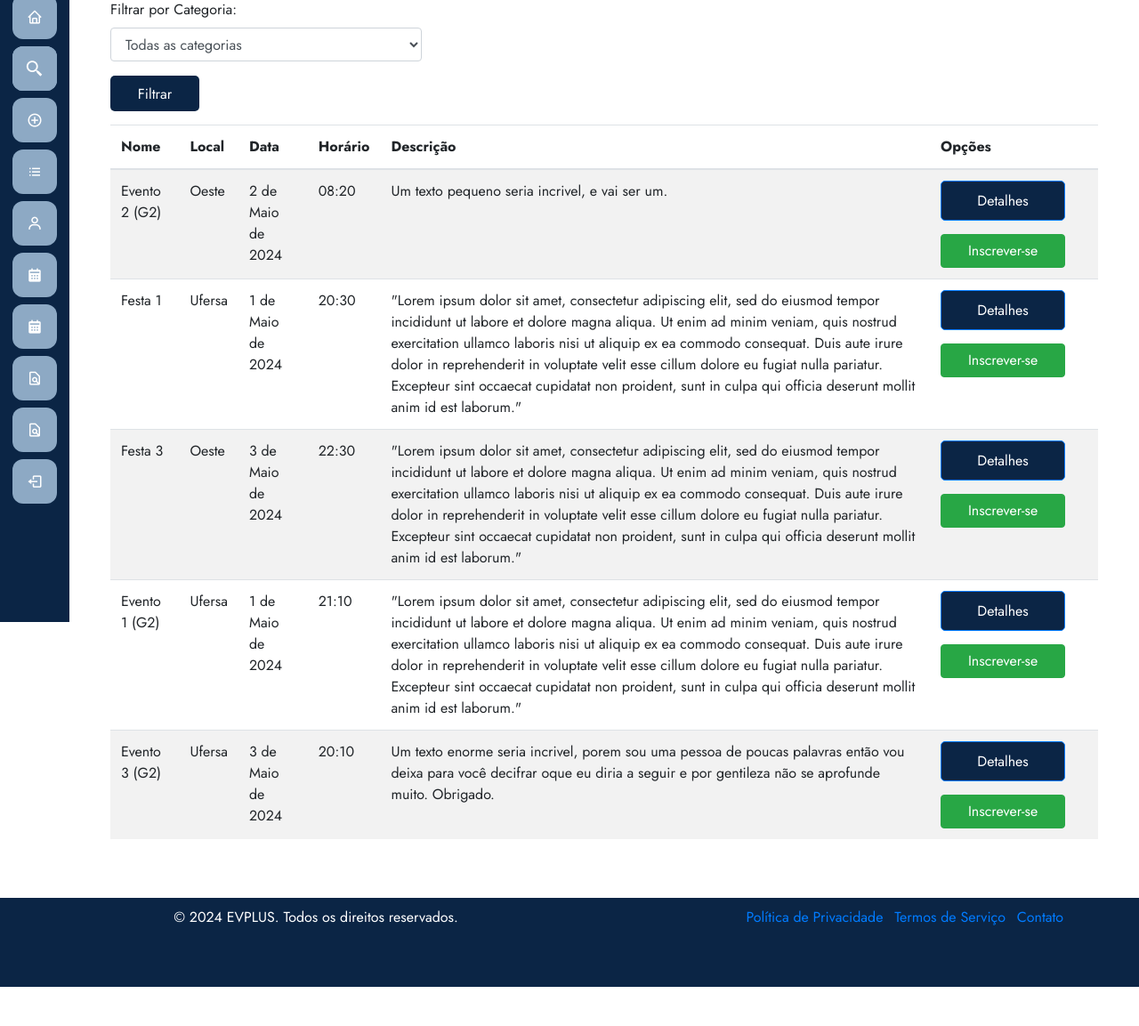
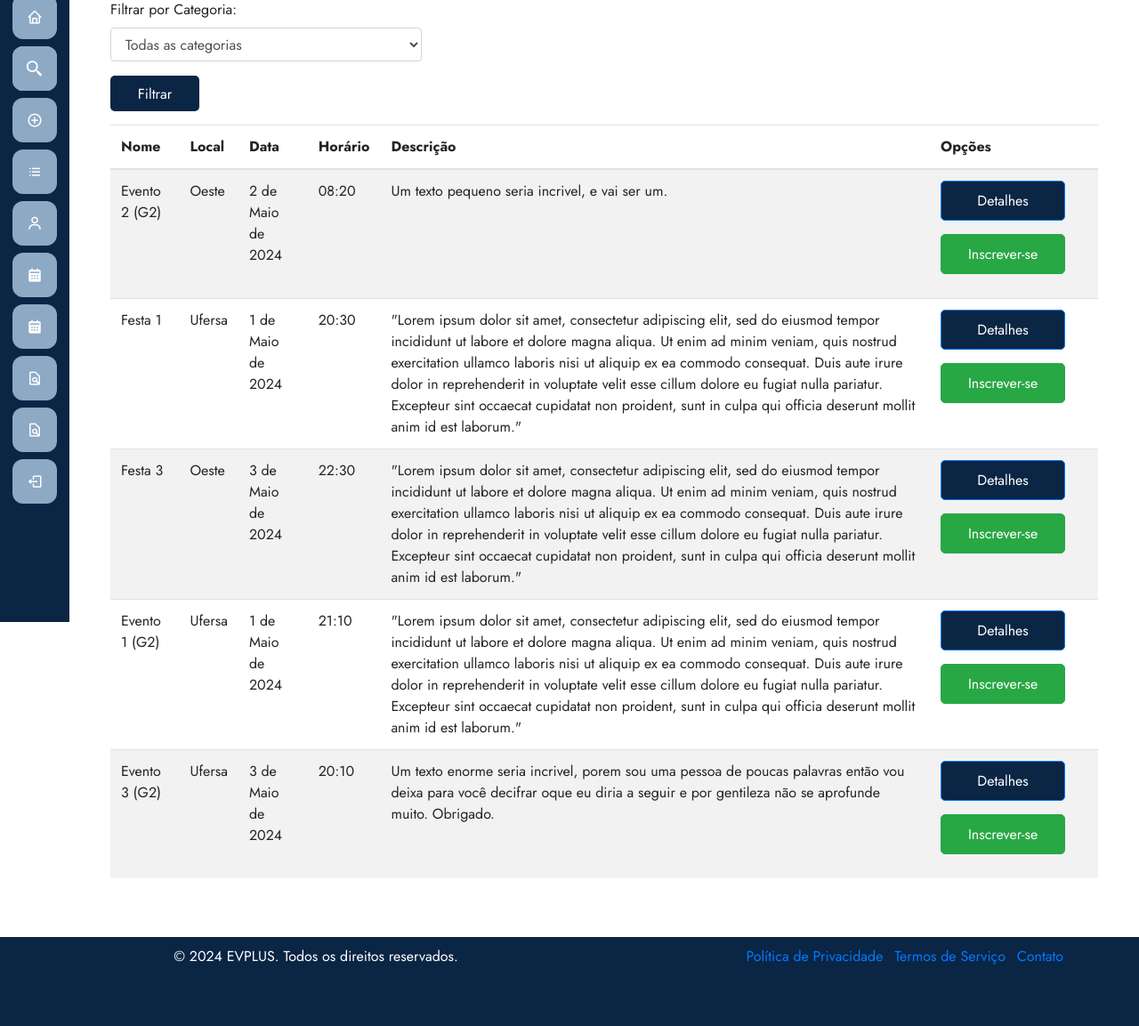
Before and after one commit to denylsonfreitas/EVPLUS-APS, a Django app: page /eventos/todos-eventos/ in a window 1280 px wide. Shown: the part 101-1254 px from the top of the page at 89% size. Before the commit the page ends 1210 px from the top, so only its background shows below. Run offline with Django 5.2, Linux system fonts and the light colour scheme; a user stored in the database is signed in; data comes from the database, SQL or seed files in the repository; both versions use the stored data as it was after the commit.

Commit message:
Update event registration button style and confirmation dialog in todosEventos.html

```diff
--- a/eventos/templates/todosEventos.html
+++ b/eventos/templates/todosEventos.html
@@ -60,7 +60,7 @@
                                                 <a href="{% url 'eventos:detalhes_evento' evento.id %}" class="btn btn-primary">Detalhes</a>
                                                 {% if perms.eventos.add_inscricao %}
                                                     {% if request.user not in evento.clients.all %}
-                                                        <a href="{% url 'eventos:inscricao_evento' evento.id %}" class="btn btn-success btn-inscrever" onclick="return confirm('Tem certeza de que deseja se inscrever neste evento?')">Inscrever-se</a>
+                                                        <a href="{% url 'eventos:inscricao_evento' evento.id %}" class="btn btn-success" onclick="return confirm('Tem certeza de que deseja se inscrever neste evento?')">Inscrever-se</a>
                                                     {% endif %}
                                                 {% endif %}
                                             </td>
--- a/templates/static/eventos/css/meuseventos.css
+++ b/templates/static/eventos/css/meuseventos.css
@@ -9,9 +9,12 @@
 }
 
 .btn-success {
-    padding: 6px;
-    height: 38px;
+    height: 45px;
     width: 140px;
+    padding: 10px;
+    border-radius: 5px;
+    color: white;
+    margin-bottom: 15px;
 }
 
 .btn-filter {
--- a/templates/static/eventos/css/visualizarEvento.css
+++ b/templates/static/eventos/css/visualizarEvento.css
@@ -2,10 +2,6 @@
     margin-top: 25px;
     max-width: 100%;
     border-radius: 10px;
-}
-
-.btn-inscrever {
-    margin-top: 20px;
 }
 
 .btn-primary {
@@ -16,3 +12,5 @@
     border-radius: 5px;
     color: white;
 }
+
+.
```
Also changed, not shown: db.sqlite3.
